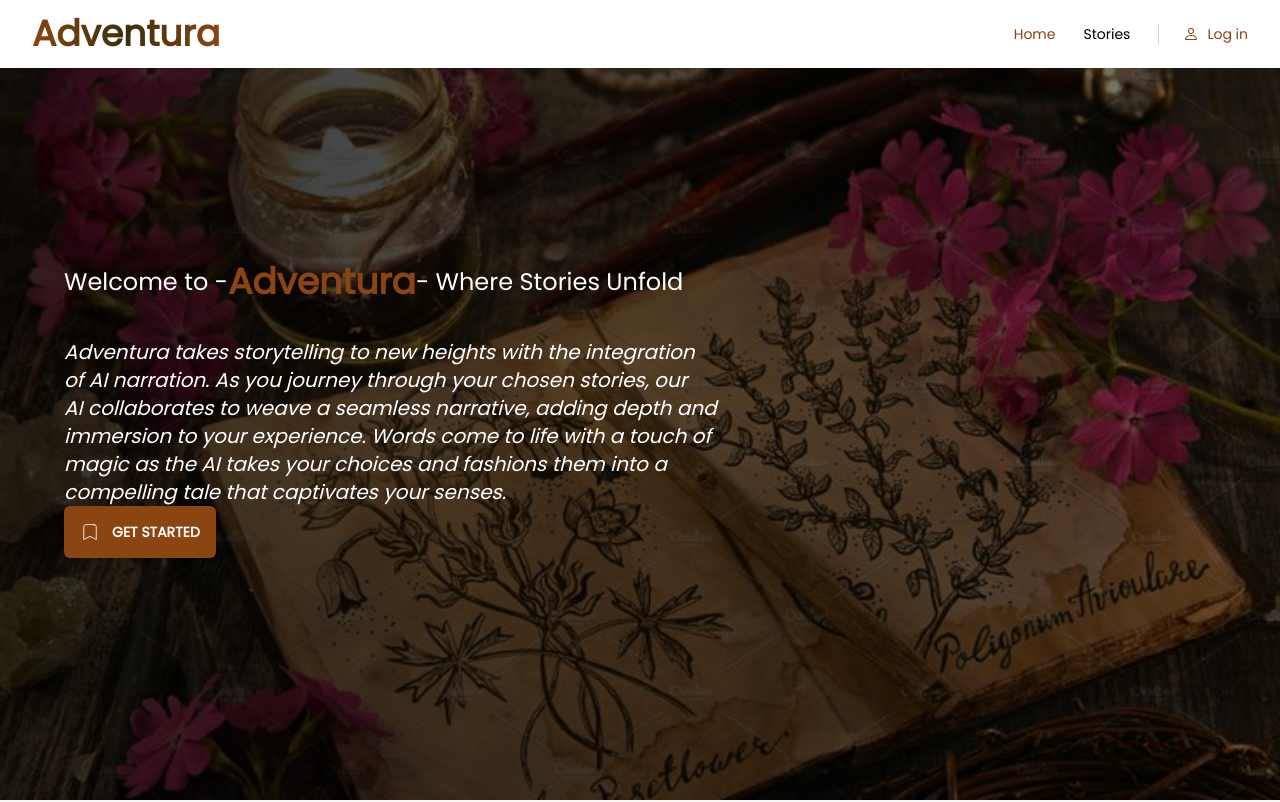
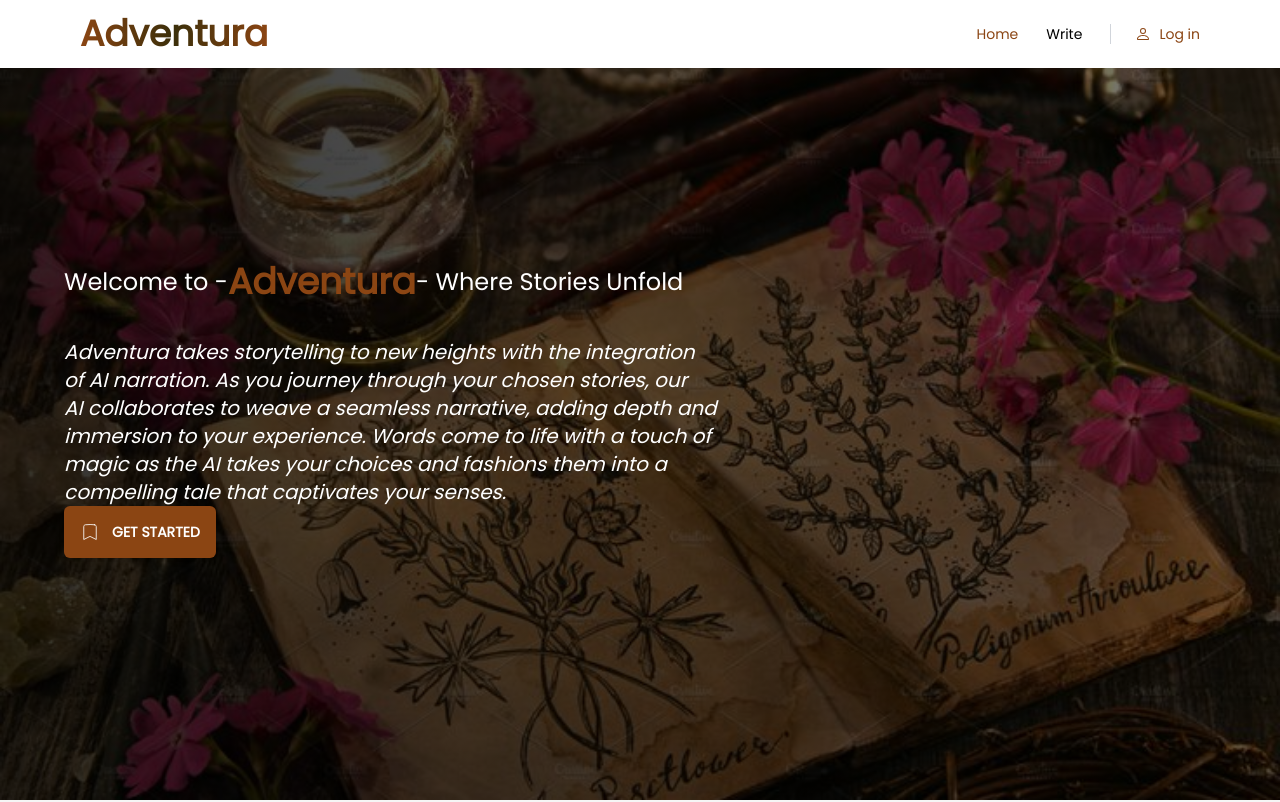
Before and after one commit to jennifer-pecky/Adventura, a React (Vite) app: page / in a window 1280 px wide. Shown: the top 802 px of the page. Built offline with nearby package versions, Linux system fonts and the light colour scheme.

Commit message:
still working on text to speech for read more button

```diff
--- a/index.html
+++ b/index.html
@@ -3,7 +3,7 @@
 
 <head>
   <meta charset="UTF-8" />
-  <link rel="icon" type="image/svg+xml" href="/vite.svg" />
+  <link rel="icon" type="image/svg+xml" href="/log.png" />
   <meta name="viewport" content="width=device-width, initial-scale=1.0" />
   <title>Advantura</title>
 </head>
--- a/package.json
+++ b/package.json
@@ -14,7 +14,8 @@
     "react": "^18.2.0",
     "react-dom": "^18.2.0",
     "react-icons": "^4.10.1",
-    "react-router-dom": "^6.15.0"
+    "react-router-dom": "^6.15.0",
+    "react-speech-kit": "^3.0.1"
   },
   "devDependencies": {
     "@types/react": "^18.2.15",
--- a/src/components/Header.jsx
+++ b/src/components/Header.jsx
@@ -29,7 +29,7 @@ export default function Header() {
         className={` flex flex-wrap sm:justify-start sm:flex-nowrap z-50 w-full bg-[#F5F5F5]  text-sm py-3 sm:py-0 ${sticky}`}
       >
         <nav
-          className="relative  w-full mx-auto px-4 sm:flex sm:items-center sm:justify-between sm:px-6 lg:px-8"
+          className="relative  w-full mx-auto px-4 sm:flex sm:items-center sm:justify-between sm:px-6 md:px-20"
           aria-label="Global"
         >
           <div className="flex items-center justify-between">
@@ -75,7 +75,7 @@ export default function Header() {
           >
             <div className="flex flex-col gap-y-4 gap-x-0 mt-5 sm:flex-row sm:items-center sm:justify-end sm:gap-y-0 sm:gap-x-7 sm:mt-0 sm:pl-7">
               <NavLink to="/">Home</NavLink>
-              <NavLink to="/stories">Stories</NavLink>
+              <NavLink to="/stories">Write</NavLink>
               <Link
                 to="/login"
                 className="flex items-center gap-x-2 font-medium text-[#8B4513] hover:text-[#00003] sm:border-l sm:border-gray-300 sm:my-6 sm:pl-6"
--- /dev/null
+++ b/src/components/other/TextToSpeech.jsx
@@ -0,0 +1,19 @@
+import { useState } from 'react';
+import { useSpeechSynthesis } from 'react-speech-kit';
+
+export default function TextToSpeech({ storyText }) {
+  const [isReading, setIsReading] = useState(false);
+  const { speak } = useSpeechSynthesis();
+
+  const handleReadAloud = () => {
+    speak({ text: storyText });
+    setIsReading(true);
+  };
+
+  return (
+    <div>
+      <p>{storyText}</p>
+      {!isReading && <button onClick={handleReadAloud}>Read Aloud</button>}
+    </div>
+  );
+}
--- a/src/pages/Home.jsx
+++ b/src/pages/Home.jsx
@@ -4,6 +4,7 @@ import HomeUi from '../components/other/HomeUi';
 import { useState } from 'react';
 import StoryPage from '../components/other/storyPage';
 import card from '../story';
+// import TextToSpeech from '../components/other/TextToSpeech';
 
 export default function Home() {
   const [storySelectId, setStorySelectId] = useState(null);
@@ -73,6 +74,8 @@ export default function Home() {
                   {item.description}
                 </p>
 
+                {/* <TextToSpeech storyText={item.content} /> */}
+
                 <button
                   className="btn mt-5"
                   onClick={() => handleReadStory(item.id)}
```
Also changed, not shown: src/styles/Head.css (+0 -16 lines), src/story.js (line endings or trailing spaces), 1 other file (tests, documents, lock files or other folders).
